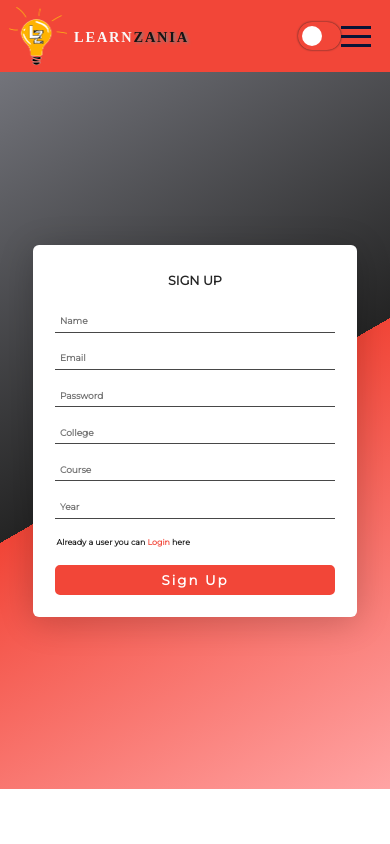
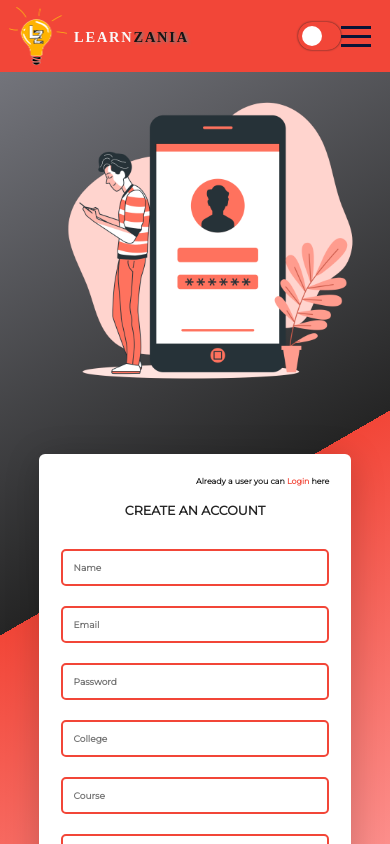
Before and after one commit to Akshima-Ghai/OneEducationalWebsiteForAll, a React (Create React App) app: page /signupstudent in a window 390 px wide. Shown: the top 844 px of the page. Built offline with nearby package versions, Linux system fonts and the light colour scheme.

Commit message:
Major Changes

```diff
--- a/src/pages/Auth/SignupStudent/SignupStudent.css
+++ b/src/pages/Auth/SignupStudent/SignupStudent.css
@@ -3,6 +3,7 @@
   display: flex;
   justify-content: center;
   align-items: center;
+  flex-direction: row;
   background: linear-gradient(
     -30deg,
     rgb(255, 164, 164) 0%,
@@ -13,22 +14,32 @@
 }
 
 .signup__form {
-  width: 45rem;
+  width: 35%;
   padding: 3rem;
   display: flex;
   flex-direction: column;
   justify-content: center;
   background-color: var(--primary-form);
   margin: 30px 0;
+  margin-left: -200px;
   border-radius: 6px;
   box-shadow: 0 5px 35px rgba(0, 0, 0, 0.2);
+}
+
+input{
+  width: 100%;
+  padding: 11px !important;
+  margin: 10px 0 !important;
+  display: inline-block;
+  border: 2px solid #f24638 !important;
+  border-radius: 5px;
+  box-sizing: border-box;
 }
 
 .signup__form--button {
   background-color: #f24638;
   color: white;
   padding: 0.75rem;
-  margin-top: 2rem;
   font-weight: bold;
   border-radius: 5px;
   border: none;
@@ -38,6 +49,8 @@
   border: 2px solid #f24638;
   transition: all 0.4s;
   letter-spacing: 2px;
+  width: 100px;
+  margin-top: 10px;
 }
 
 .signup__form--button:hover {
@@ -47,8 +60,9 @@
 
 .signup__form--p {
   font-size: 1.1rem;
-  margin: 0.5rem 1rem;
-  margin-left: 2px;
+  margin-bottom: 10px;
+  /* margin-right: -100px; */
+  text-align: right;
   font-weight: bold;
   color: var(--primary-footer-text);
 }
@@ -70,8 +84,72 @@
   color: var(--primary-footer-text);
 }
 
-@media (max-width: 345px) {
-  .signup__form {
-    width: 40rem;
+.signup__img {
+  width: 30%;
+}
+
+.signup__img img {
+  width: 600px;
+  height: 600px;
+}
+
+@media (max-width: 991px) {
+  .signup__img img {
+    width: 500px;
+    height: 500px;
   }
 }
+@media (max-width: 782px) {
+  .signup__img img {
+    width: 400px;
+    height: 450px;
+  }
+  .signup__form {
+    width: 40%;
+    margin-left: -120px;
+  }
+}
+
+@media (max-width: 700px) {
+  .signup__container {
+    flex-direction: column-reverse;
+  }
+  .signup__form {
+    width: 70%;
+    margin-left: 0;
+  }
+  .signup__img {
+    width: 50%;
+  }
+  .signup__img img{
+    margin-left: -100px;
+    height: 500px;
+    width: 500px;
+  }
+}
+
+@media (max-width: 500px) {
+  .signup__img {
+    width: 30%;
+  }
+  .signup__img img {
+    width: 350px;
+    height: 350px;
+  }
+  .signup__form {
+    width: 80%;
+  }
+}
+
+@media (max-width: 360px) {
+  .signup__img {
+    width: 30%;
+  }
+  .signup__img img {
+    width: 300px;
+    height: 300px;
+  }
+  .signup__form {
+    width: 80%;
+  }
+}
--- a/src/pages/Auth/SignupStudent/SignupStudent.js
+++ b/src/pages/Auth/SignupStudent/SignupStudent.js
@@ -3,6 +3,7 @@ import './SignupStudent.css'
 import { Link } from 'react-router-dom'
 import InputField from './../../../components/UI/InputField/InputField'
 import Footer from "../../../components/Footer/Footer";
+import studentimg from "../../../assets/student_signup.png"
 
 const inputValidator = (field) => {
     let isValid = true
@@ -39,9 +40,12 @@ const SignupStudent = () => {
         <div>
             <section className="signup__container">
                 <form className="signup__form" onSubmit={onSubmitHandler}>
+                    <p className="signup__form--p">
+                        Already a user you can <Link to="/login"> Login </Link> here
+                    </p>
                     <div className="signup__heading--container">
                         <h1 className="signup__heading">
-                            Sign up
+                            Create an Account
                         </h1>
                     </div>
                     <InputField
@@ -80,13 +84,13 @@ const SignupStudent = () => {
                         placeholder="Year"
                         onChange={(event) => setYear(event.target.value)}
                     />
-                    <p className="signup__form--p">
-                        Already a user you can <Link to="/login"> Login </Link> here
-                    </p>
                     <button className="signup__form--button" type="submit">
                         Sign Up
                     </button>
                 </form>
+                <div className="signup__img">
+                    <img src={studentimg} />
+                </div>
             </section>
             <Footer />
         </div>
--- a/src/pages/Auth/SignupTeacher/SignupTeacher.css
+++ /dev/null
@@ -1,77 +0,0 @@
-.signup__container {
-  min-height: 85vh;
-  display: flex;
-  justify-content: center;
-  align-items: center;
-  background: linear-gradient(
-    -30deg,
-    rgb(255, 164, 164) 0%,
-    #f24638 50%,
-    var(--primary-footer-text) 50%,
-    var(--primary-home-p) 100%
-  );
-}
-
-.signup__form {
-  width: 45rem;
-  padding: 3rem;
-  display: flex;
-  flex-direction: column;
-  justify-content: center;
-  background-color: var(--primary-form);
-  margin: 30px 0;
-  border-radius: 6px;
-  box-shadow: 0 5px 35px rgba(0, 0, 0, 0.2);
-}
-
-.signup__form--button {
-  background-color: #f24638;
-  color: white;
-  padding: 0.75rem;
-  margin-top: 2rem;
-  font-weight: bold;
-  border-radius: 5px;
-  border: none;
-  outline: none;
-  font-family: inherit;
-  cursor: pointer;
-  border: 2px solid #f24638;
-  transition: all 0.4s;
-  letter-spacing: 2px;
-}
-
-.signup__form--button:hover {
-  background-color: var(--header-button);
-  color: #f24638;
-}
-
-.signup__form--p {
-  font-size: 1.1rem;
-  margin: 0.5rem 1rem;
-  margin-left: 2px;
-  font-weight: bold;
-  color: var(--primary-footer-text);
-}
-
-.signup__form--p a {
-  color: #f24638;
-  text-decoration: none;
-}
-
-.signup__heading--container {
-  padding: 1rem 0 3rem 0;
-  display: flex;
-  justify-content: center;
-}
-
-.signup__heading--container h1 {
-  text-transform: uppercase;
-  font-size: 1.75rem;
-  color: var(--primary-footer-text);
-}
-
-@media (max-width: 345px) {
-  .signup__form {
-    width: 40rem;
-  }
-}
--- a/src/pages/Auth/SignupTeacher/SignupTeacher.js
+++ b/src/pages/Auth/SignupTeacher/SignupTeacher.js
@@ -1,8 +1,9 @@
 import React, { useState } from 'react'
-import './SignupTeacher.css'
+import '../SignupStudent/SignupStudent.css'
 import { Link } from 'react-router-dom'
 import InputField from './../../../components/UI/InputField/InputField'
 import Footer from "../../../components/Footer/Footer";
+import teacherimg from "../../../assets/teacher_signup.png"
 
 const inputValidator = (field) => {
     let isValid = true
@@ -39,9 +40,12 @@ const SignupTeacher = () => {
         <div>
             <section className="signup__container">
                 <form className="signup__form" onSubmit={onSubmitHandler}>
+                    <p className="signup__form--p">
+                        Already a user, you can <Link to="/login"> Login </Link> here
+                    </p>
                     <div className="signup__heading--container">
                         <h1 className="signup__heading">
-                            Sign up
+                            Create an Account
                         </h1>
                     </div>
                     <InputField
@@ -80,13 +84,13 @@ const SignupTeacher = () => {
                         placeholder="Domain"
                         onChange={(event) => setDomain(event.target.value)}
                     />
-                    <p className="signup__form--p">
-                        Already a user you can <Link to="/login"> Login </Link> here
-                    </p>
                     <button className="signup__form--button" type="submit">
                         Sign Up
                     </button>
                 </form>
+                <div className="signup__img">
+                    <img src={teacherimg} />
+                </div>
             </section>
             <Footer />
         </div>
```
Also changed, not shown: src/assets/student_signup.png (added), src/assets/teacher_signup.png (added).
